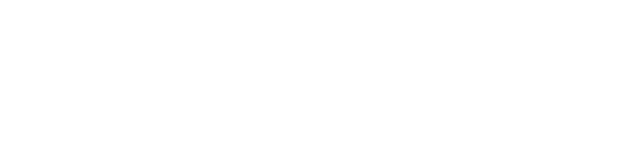
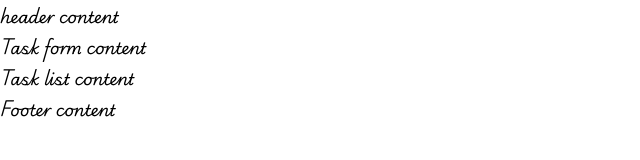
Before and after one commit to DeiVor24/todo, a website: page index.html in a window 1280 px wide. Shown: the whole page, without its empty margins (0-640 px from the left). Drawn offline with Linux system fonts and the light colour scheme.

Commit message:
HTML layout

```diff
--- a/index.html
+++ b/index.html
@@ -15,6 +15,20 @@
 <meta name="theme-color" content="#ffffff">
 </head>
 <body>
+    <header>
+        header content
+    </header>
+    <main>
+        <section>
+            Task form content
+        </section>
+        <section>
+            Task list content
+        </section>
+    </main>
+    <footer>
+Footer content
+    </footer>
 
 <script type="module" src="./js/main.js"></script>
 </body>
```
